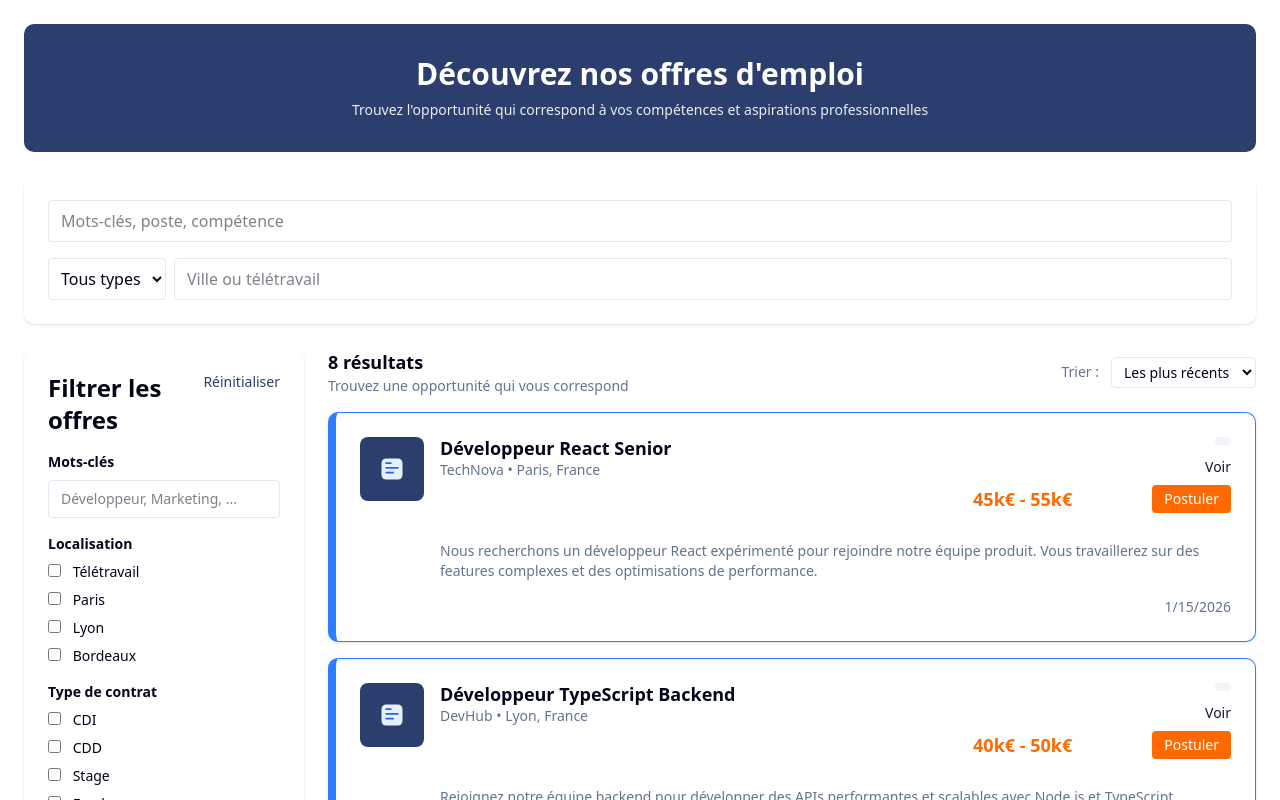
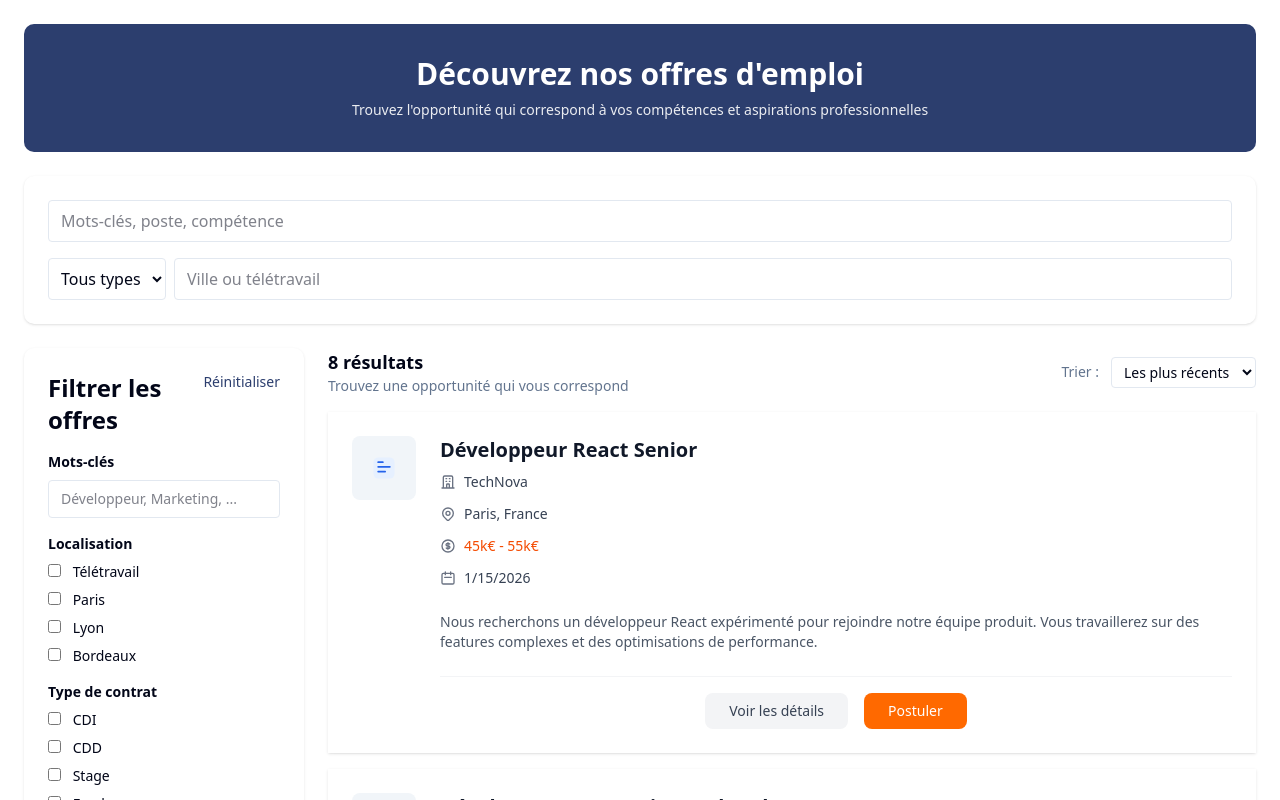
Before and after one commit to imorouolaniyidev-crypto/Job-board-Frontend, a Next.js app: page /jobs in a window 1280 px wide. Shown: the top 800 px of the page. Built offline with nearby package versions, Linux system fonts and the light colour scheme.

Commit message:
derniere modificaation avant l'integration des API

```diff
--- a/src/app/(auth)/login/page.tsx
+++ b/src/app/(auth)/login/page.tsx
@@ -63,6 +63,7 @@ export default function LoginPage() {
   };
 
   return (
+
     <div className="flex min-h-screen items-center justify-center bg-slate-50 p-4">
       <Card className="w-full max-w-md">
         <CardHeader className="space-y-1">
--- /dev/null
+++ b/src/app/candidats/page.js
@@ -0,0 +1,83 @@
+import React from "react";
+
+// Exemple de données mockées pour les candidats
+const mockCandidates = [
+  {
+    id: 1,
+    name: "Alice Dupont",
+    skills: ["React", "Node.js", "PHP"],
+    location: "Paris, France",
+    contact: "alice@example.com",
+  },
+  {
+    id: 2,
+    name: "Mohamed Diallo",
+    skills: ["Flutter", "Dart", "Firebase"],
+    location: "Abidjan, Côte d'Ivoire",
+    contact: "mohamed@example.com",
+  },
+  {
+    id: 3,
+    name: "Sara Konaté",
+    skills: ["Symfony", "PHP", "MySQL"],
+    location: "Bamako, Mali",
+    contact: "sara@example.com",
+  },
+];
+
+export default function CandidatesPage() {
+  return (
+    <div className="min-h-screen bg-gray-50">
+      {/* Navbar */}
+      <nav className="bg-white shadow sticky top-0 z-50">
+        <div className="container mx-auto flex justify-between items-center p-4">
+          <img src="/JobBooster-Enterprises-ENG-FullColor.png" width={150}
+            height={50}
+            className="object-contain" alt="logo_job-booster" />
+          <ul className="flex text-[#2c3e6e] space-x-4">
+            <a href="/" className="hover:underline cursor-pointer">Accueil</a>
+            <a href="/" className="hover:underline cursor-pointer">Offres</a>
+            <a href="/candidats" className="hover:underline cursor-pointer">Candidats</a>
+            <a href="/login" className="hover:underline cursor-pointer">Se connecter</a>
+          </ul>
+        </div>
+      </nav>
+
+      {/* Page Content */}
+      <main className="container mx-auto p-6 pt-8">
+        <div className="bg-[#2c3e6e] text-white rounded-lg p-6 mb-6 text-center">
+          <h1 className="text-3xl font-bold mb-2">Liste des Candidats</h1>
+          <p className="text-sm opacity-90 mx-auto max-w-2xl">
+            Découvrez les candidats disponibles et contactez-les directement pour vos offres.
+          </p>
+        </div>
+
+        {/* Candidates List */}
+        <div className="grid grid-cols-1 md:grid-cols-2 lg:grid-cols-3 gap-6">
+          {mockCandidates.map((candidate) => (
+            <div
+              key={candidate.id}
+              className="bg-white p-6 rounded-lg shadow hover:shadow-lg transition"
+            >
+              <h2 className="text-xl font-bold text-gray-800 mb-2">{candidate.name}</h2>
+              <p className="text-gray-600 mb-2">
+                <span className="font-semibold">Compétences:</span> {candidate.skills.join(", ")}
+              </p>
+              <p className="text-gray-600 mb-4">
+                <span className="font-semibold">Localisation:</span> {candidate.location}
+              </p>
+
+              {/* Bouton Contacter */}
+              <a
+                href={`mailto:${candidate.contact}`} // ouvre l'email
+                className="inline-block bg-[#2c3e6e] text-white px-4 py-2 rounded hover:bg-[#1f2a4b] transition"
+              >
+                Contacter
+              </a>
+            </div>
+          ))}
+        </div>
+      </main>
+    </div>
+  );
+}
--- a/src/app/page.tsx
+++ b/src/app/page.tsx
@@ -1,64 +1,46 @@
-import Image from "next/image";
+import React from "react";
+import JobListClient from "@/components/jobs/JobListClient";
+import JobFilters from "@/components/jobs/JobFilters";
+import mockJobs from "@/lib/mockJobs";
+import Link from "next/link";
 
-export default function Home() {
+export default function JobsPage() {
+  const jobs = mockJobs;
+
   return (
-    <div className="flex min-h-screen items-center justify-center bg-zinc-50 font-sans dark:bg-black">
-      <main className="flex min-h-screen w-full max-w-3xl flex-col items-center justify-between py-32 px-16 bg-white dark:bg-black sm:items-start">
-        <Image
-          className="dark:invert"
-          src="/next.svg"
-          alt="Next.js logo"
-          width={100}
-          height={20}
-          priority
-        />
-        <div className="flex flex-col items-center gap-6 text-center sm:items-start sm:text-left">
-          <h1 className="max-w-xs text-3xl font-semibold leading-10 tracking-tight text-black dark:text-zinc-50">
-            To get started, edit the page.tsx file.
-          </h1>
-          <p className="max-w-md text-lg leading-8 text-zinc-600 dark:text-zinc-400">
-            Looking for a starting point or more instructions? Head over to{" "}
-            <a
-              href="https://vercel.com/templates?framework=next.js&utm_source=create-next-app&utm_medium=appdir-template-tw&utm_campaign=create-next-app"
-              className="font-medium text-zinc-950 dark:text-zinc-50"
-            >
-              Templates
-            </a>{" "}
-            or the{" "}
-            <a
-              href="https://nextjs.org/learn?utm_source=create-next-app&utm_medium=appdir-template-tw&utm_campaign=create-next-app"
-              className="font-medium text-zinc-950 dark:text-zinc-50"
-            >
-              Learning
-            </a>{" "}
-            center.
+    <div className="min-h-screen bg-gray-50">
+      {/* Navbar */}
+      <nav className="bg-white shadow sticky top-0 z-50">
+        <div className="container mx-auto flex justify-between items-center p-4">
+          <img src="/JobBooster-Enterprises-ENG-FullColor.png" width={150}
+            height={50}
+            className="object-contain" alt="logo_job-booster" />
+          <ul className="flex text-[#2c3e6e] space-x-4">
+            <a href="/" className="hover:underline cursor-pointer">Accueil</a>
+            <a href="/" className="hover:underline cursor-pointer">Offres</a>
+            <a href="/candidats" className="hover:underline cursor-pointer">Candidats</a>
+            <a href="/login" className="hover:underline cursor-pointer">Se connecter</a>
+          </ul>
+        </div>
+      </nav>
+
+      {/* Page Content */}
+      <main className="container mx-auto p-6 pt-8">
+        {/* Hero / Intro */}
+        <div className="bg-[#2c3e6e] text-white rounded-lg p-8 mb-6 text-center">
+          <h1 className="text-3xl font-bold mb-2">Découvrez nos offres d'emploi</h1>
+          <p className="text-sm opacity-90 mx-auto max-w-2xl">
+            Trouvez l'opportunité qui correspond à vos compétences et aspirations professionnelles
           </p>
         </div>
-        <div className="flex flex-col gap-4 text-base font-medium sm:flex-row">
-          <a
-            className="flex h-12 w-full items-center justify-center gap-2 rounded-full bg-foreground px-5 text-background transition-colors hover:bg-[#383838] dark:hover:bg-[#ccc] md:w-[158px]"
-            href="https://vercel.com/new?utm_source=create-next-app&utm_medium=appdir-template-tw&utm_campaign=create-next-app"
-            target="_blank"
-            rel="noopener noreferrer"
-          >
-            <Image
-              className="dark:invert"
-              src="/vercel.svg"
-              alt="Vercel logomark"
-              width={16}
-              height={16}
-            />
-            Deploy Now
-          </a>
-          <a
-            className="flex h-12 w-full items-center justify-center rounded-full border border-solid border-black/[.08] px-5 transition-colors hover:border-transparent hover:bg-black/[.04] dark:border-white/[.145] dark:hover:bg-[#1a1a1a] md:w-[158px]"
-            href="https://nextjs.org/docs?utm_source=create-next-app&utm_medium=appdir-template-tw&utm_campaign=create-next-app"
-            target="_blank"
-            rel="noopener noreferrer"
-          >
-            Documentation
-          </a>
+
+        {/* Filters */}
+        <div className="bg-card p-6 rounded-lg shadow-sm mb-6">
+          <JobFilters initial={{ q: "", type: "", location: "" }} />
         </div>
+
+        {/* Job List */}
+        <JobListClient initialJobs={jobs} />
       </main>
     </div>
   );
--- a/src/components/jobs/JobCard.tsx
+++ b/src/components/jobs/JobCard.tsx
@@ -3,19 +3,20 @@ import Link from 'next/link';
 import React from 'react';
 
 export default function JobCard({ job }: { job: any }) {
-  const companyName = job.company_name || job.companyName || job.companyName || job.company || '';
+  const companyName = job.company_name || job.companyName || job.company || '';
   const logo = job.company_logo || job.companyLogo || null;
-  const createdAt = job.created_at || job.createdAt || job.createdAt || job.created || null;
+  const createdAt = job.created_at || job.createdAt || job.created || null;
   const source = job.source || job.applyUrl || job.apply_url || null;
 
   return (
-    <article className={`relative flex gap-4 p-6 border rounded-lg bg-white shadow-sm overflow-hidden ${job.featured ? 'border-l-8 border-orange-500' : 'border-l-8 border-blue-500'}`}>
+    <article className={`relative flex flex-col md:flex-row gap-6 p-6 bg-white shadow-sm overflow-hidden ${job.featured}`}>
+      {/* Logo */}
       <div className="flex-shrink-0 w-16 h-16 rounded-md bg-muted flex items-center justify-center text-xl font-bold text-card-foreground">
         {logo ? (
           // eslint-disable-next-line @next/next/no-img-element
           <img src={logo} alt={`${companyName} logo`} className="w-16 h-16 object-cover rounded-md" />
         ) : (
-          <div className="w-16 h-16 rounded-md bg-[#2c3e6e] bg-opacity-10 flex items-center justify-center">
+          <div className="w-16 h-16 rounded-md flex items-center justify-center">
             <svg width="28" height="28" viewBox="0 0 24 24" fill="none" xmlns="http://www.w3.org/2000/svg" aria-hidden>
               <rect x="3" y="3" width="18" height="18" rx="4" fill="#E6F0FF" />
               <path d="M7 11H17" stroke="#2563EB" strokeWidth="1.5" strokeLinecap="round" strokeLinejoin="round" />
@@ -25,50 +26,121 @@ export default function JobCard({ job }: { job: any }) {
           </div>
         )}
       </div>
+
+      {/* Contenu principal */}
       <div className="flex-1">
-        <div className="flex items-start justify-between gap-4">
-          <div>
-            <h3 className="text-lg font-semibold leading-tight"><Link href={`/jobs/${job.id}`}>{job.title}</Link></h3>
-            <div className="text-sm text-muted-foreground">{companyName} • {job.location}</div>
-          </div>
-          <div className="text-right flex flex-col items-end gap-3">
-            <span className="text-sm px-2 py-1 rounded bg-muted text-muted-foreground">{job.type}</span>
-            <div className="flex flex-col items-end gap-2">
-              <Link href={`/jobs/${job.id}`} className="text-sm text-primary">Voir</Link>
-              {job.salary ? (
-                <div className="flex items-center gap-20">
-                  <div className="text-orange-500 font-semibold text-lg">{job.salary}</div>
-                  {isValidUrl(source) ? (
-                    <a href={source} target="_blank" rel="noopener noreferrer" className="inline-block text-sm bg-orange-500 text-white px-3 py-1 rounded hover:opacity-90">Postuler</a>
-                  ) : (
-                    <button disabled className="inline-block text-sm bg-orange-500 text-white px-3 py-1 rounded">Postuler</button>
-                  )}
-                </div>
-              ) : null}
-            </div>
-          </div>
-        </div>
-<div className="mt-4 flex items-center justify-between">
+        {/* Titre du job - resté inchangé */}
+        <h3 className="text-xl font-bold text-gray-900 mb-2">
+          <Link href={`/jobs/${job.id}`}>{job.title}</Link>
+        </h3>
 
-        {job.description ? (
-          <p className="mt-3 text-sm text-muted-foreground line-clamp-3">{stripHtml(job.description).slice(0, 240)}{job.description && job.description.length > 240 ? '…' : ''}</p>
-        ) : null}
-</div>
+        {/* Liste des informations avec icônes */}
+        <ul className="space-y-3 mb-6">
+          {/* Entreprise */}
+          {companyName && (
+            <li className="flex items-center gap-2 text-gray-700">
+              <svg className="w-4 h-4 text-gray-500" fill="none" stroke="currentColor" viewBox="0 0 24 24" xmlns="http://www.w3.org/2000/svg">
+                <path strokeLinecap="round" strokeLinejoin="round" strokeWidth="2" d="M19 21V5a2 2 0 00-2-2H7a2 2 0 00-2 2v16m14 0h2m-2 0h-5m-9 0H3m2 0h5M9 7h1m-1 4h1m4-4h1m-1 4h1m-5 10v-5a1 1 0 011-1h2a1 1 0 011 1v5m-4 0h4"></path>
+              </svg>
+              <span className="text-sm">{companyName}</span>
+            </li>
+          )}
 
-        <div className="mt-4 flex items-center justify-between">
-          <div className="flex items-center gap-2 text-sm text-muted-foreground flex-wrap">
-            {job.tags?.map((t: string) => (
-              <span key={t} className="px-3 py-1 bg-[#bed8f7] text-[#4a90e2] rounded-full text-sm">{t}</span>
+          {/* Localisation */}
+          {job.location && (
+            <li className="flex items-center gap-2 text-gray-700">
+              <svg className="w-4 h-4 text-gray-500" fill="none" stroke="currentColor" viewBox="0 0 24 24" xmlns="http://www.w3.org/2000/svg">
+                <path strokeLinecap="round" strokeLinejoin="round" strokeWidth="2" d="M17.657 16.657L13.414 20.9a1.998 1.998 0 01-2.827 0l-4.244-4.243a8 8 0 1111.314 0z"></path>
+                <path strokeLinecap="round" strokeLinejoin="round" strokeWidth="2" d="M15 11a3 3 0 11-6 0 3 3 0 016 0z"></path>
+              </svg>
+              <span className="text-sm">{job.location}</span>
+            </li>
+          )}
+
+          {/* Type de contrat */}
+          {job.type && (
+            <li className="flex items-center gap-2 text-gray-700">
+              <svg className="w-4 h-4 text-gray-500" fill="none" stroke="currentColor" viewBox="0 0 24 24" xmlns="http://www.w3.org/2000/svg">
+                <path strokeLinecap="round" strokeLinejoin="round" strokeWidth="2" d="M12 8v4l3 3m6-3a9 9 0 11-18 0 9 9 0 0118 0z"></path>
+              </svg>
+              <span className="text-sm">{job.type}</span>
+            </li>
+          )}
+
+          {/* Salaire */}
+          {job.salary && (
+            <li className="flex items-center gap-2 text-gray-700">
+              <svg className="w-4 h-4 text-gray-500" fill="none" stroke="currentColor" viewBox="0 0 24 24" xmlns="http://www.w3.org/2000/svg">
+                <path strokeLinecap="round" strokeLinejoin="round" strokeWidth="2" d="M12 8c-1.657 0-3 .895-3 2s1.343 2 3 2 3 .895 3 2-1.343 2-3 2m0-8c1.11 0 2.08.402 2.599 1M12 8V7m0 1v8m0 0v1m0-1c-1.11 0-2.08-.402-2.599-1M21 12a9 9 0 11-18 0 9 9 0 0118 0z"></path>
+              </svg>
+              <span className="text-sm font-medium text-orange-600">{job.salary}</span>
+            </li>
+          )}
+
+          {/* Date de publication */}
+          {createdAt && (
+            <li className="flex items-center gap-2 text-gray-700">
+              <svg className="w-4 h-4 text-gray-500" fill="none" stroke="currentColor" viewBox="0 0 24 24" xmlns="http://www.w3.org/2000/svg">
+                <path strokeLinecap="round" strokeLinejoin="round" strokeWidth="2" d="M8 7V3m8 4V3m-9 8h10M5 21h14a2 2 0 002-2V7a2 2 0 00-2-2H5a2 2 0 00-2 2v12a2 2 0 002 2z"></path>
+              </svg>
+              <span className="text-sm">{formatDate(createdAt)}</span>
+            </li>
+          )}
+        </ul>
+
+        {/* Tags */}
+        {job.tags && job.tags.length > 0 && (
+          <div className="flex flex-wrap gap-2 mb-6">
+            {job.tags.map((t: string) => (
+              <span key={t} className="px-3 py-1 bg-[#bed8f7] text-[#4a90e2] rounded-full text-sm">
+                {t}
+              </span>
             ))}
           </div>
-          <div className="text-sm text-muted-foreground">{createdAt ? formatDate(createdAt) : ''}</div>
+        )}
+
+        {/* Description réduite */}
+        {job.description && (
+          <p className="mb-6 text-sm text-gray-600 line-clamp-3">
+            {stripHtml(job.description).slice(0, 240)}
+            {job.description && stripHtml(job.description).length > 240 ? '…' : ''}
+          </p>
+        )}
+
+        {/* Boutons centrés en bas */}
+        <div className="flex flex-col sm:flex-row items-center justify-center gap-4 pt-4 border-t border-gray-100">
+          <Link
+            href={`/jobs/${job.id}`}
+            className="px-6 py-2 text-sm bg-gray-100 text-gray-700 rounded-md hover:bg-gray-200 transition-colors"
+          >
+            Voir les détails
+          </Link>
+
+          {isValidUrl(source) ? (
+            <a
+              href={source}
+              target="_blank"
+              rel="noopener noreferrer"
+              className="px-6 py-2 text-sm bg-orange-500 text-white rounded-md hover:bg-orange-600 transition-colors"
+            >
+              Postuler maintenant
+            </a>
+          ) : (
+            <button
+              disabled
+              className="px-6 py-2 text-sm bg-orange-500 text-white rounded-md cursor-not-allowed"
+            >
+              Postuler
+            </button>
+          )}
         </div>
+      </div>
 
-
-
-      </div>
+      {/* Badge "En vedette" */}
       {job.featured ? (
-        <div className="absolute top-0 right-0 -translate-y-1/2 translate-x-4 bg-orange-500 text-white text-xs px-3 py-1 rounded rotate-12">En vedette</div>
+        <div className="absolute top-0 right-0 -translate-y-1/2 translate-x-4 bg-orange-500 text-white text-xs px-3 py-1 rounded rotate-12">
+          En vedette
+        </div>
       ) : null}
     </article>
   );
```
Also changed, not shown: public/JobBooster-Enterprises-ENG-FullColor.png (added).
